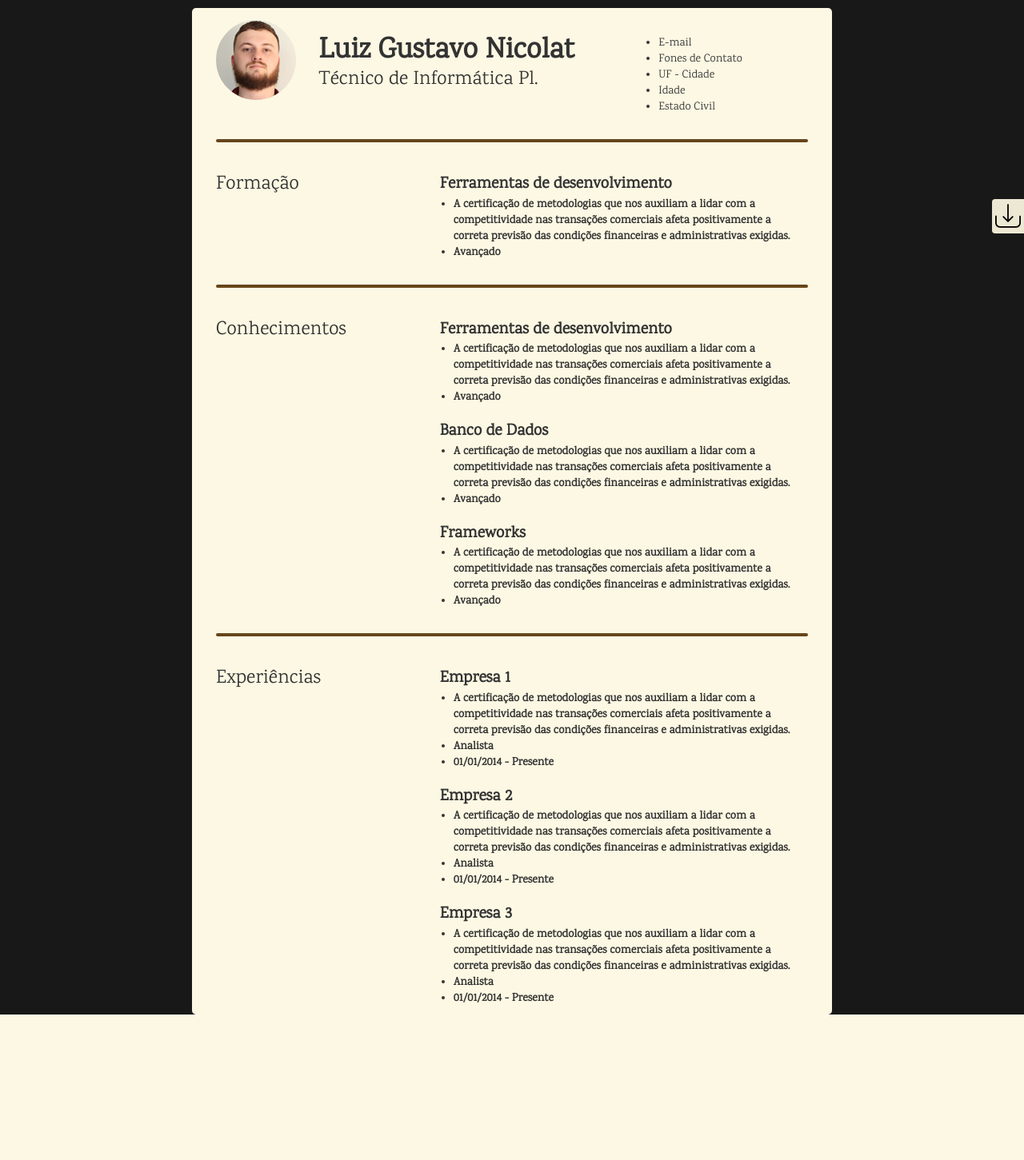
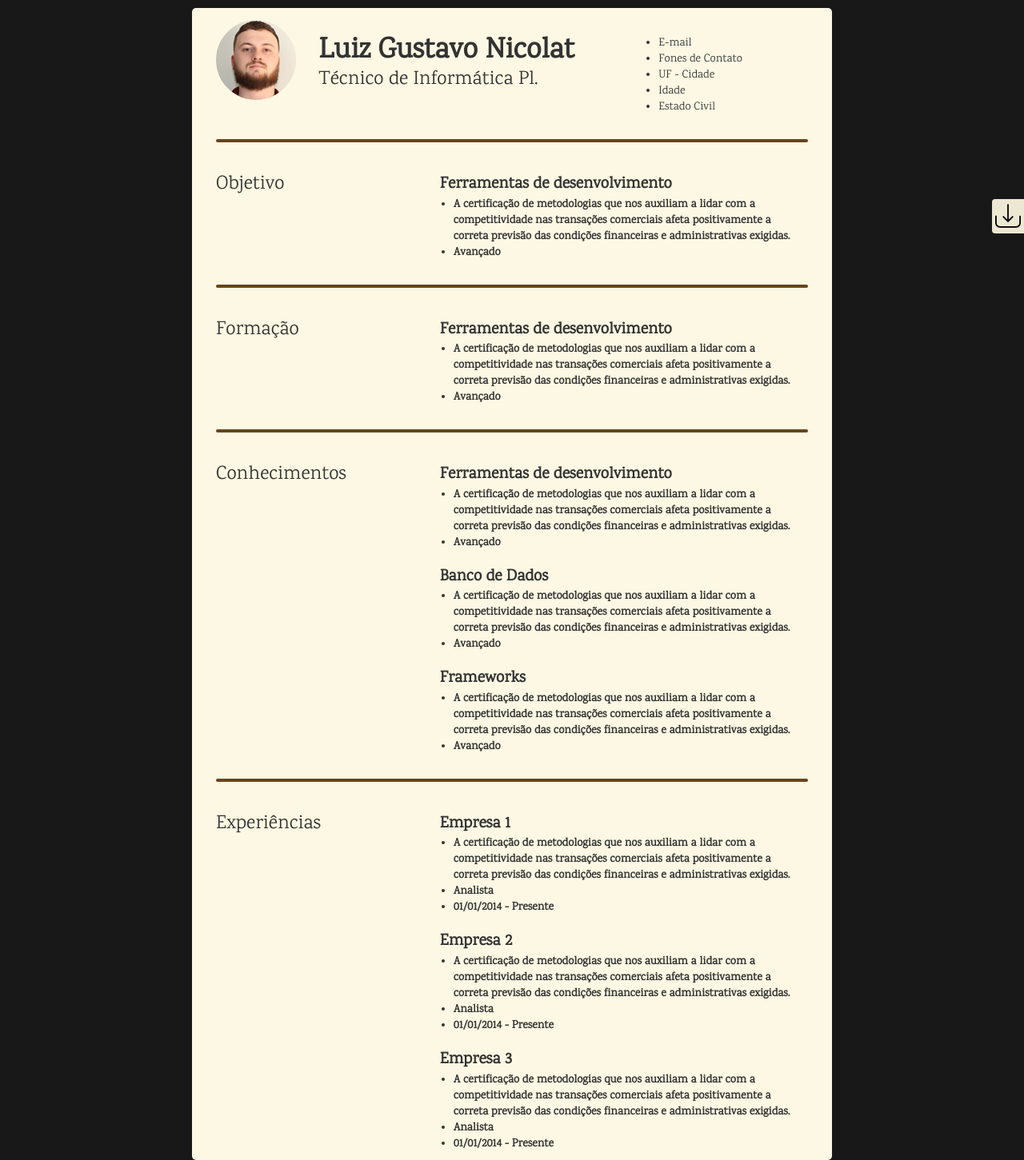
Before and after one commit to LuizNicolat/ModeloCurriculo, a PHP site: page / in a window 1280 px wide. Shown: the whole page at 80% size. Before the commit the page ends 1269 px from the top, so only its background shows below. Run offline with PHP 8.4, Linux system fonts and the light colour scheme.

Commit message:
Ajustando comentários

```diff
--- a/index.php
+++ b/index.php
@@ -52,10 +52,25 @@
             </ul>
         </div>
     </div>
+
     <div class="separador container col-md-12 col-xs-12 col-sm-12 col-lg-12">
         <hr class="style1">
     </div>
-
+<!-- Topico dos objetivos -->
+    <div class="carregaobjetivo">
+        <div class="formatfonte container col-md-4 col-xs-12 col-sm-12 col-lg-4"><h3>Objetivo</h3></div>
+        <div class="formatfonte container col-md-8 col-xs-12 col-sm-12 col-lg-8">
+            <ul>
+                    <li class="empregador">Ferramentas de desenvolvimento</li>
+                    <li>A certificação de metodologias que nos auxiliam a lidar com a competitividade nas transações comerciais afeta positivamente a correta previsão das condições financeiras e administrativas exigidas.</li>
+                    <li>Avançado</li>
+                </ul>
+        </div>
+    </div>
+    <div class="separador container col-md-12 col-xs-12 col-sm-12 col-lg-12">
+        <hr class="style1">
+    </div>
+<!-- Topico da formação -->
     <div class="carregaformacao">
         <div class="formatfonte container col-md-4 col-xs-12 col-sm-12 col-lg-4"><h3>Formação</h3></div>
         <div class="formatfonte container col-md-8 col-xs-12 col-sm-12 col-lg-8">
@@ -69,6 +84,7 @@
     <div class="separador container col-md-12 col-xs-12 col-sm-12 col-lg-12">
         <hr class="style1">
     </div>
+<!-- Topico dos conhecimentos -->
     <div class="carregaconhecimentos">
         <div class="formatfonte container col-md-4 col-xs-12 col-sm-12 col-lg-4"><h3>Conhecimentos</h3></div>
         <div class="formatfonte container col-md-8 col-xs-12 col-sm-12 col-lg-8">
@@ -92,6 +108,7 @@
     <div class="separador container col-md-12 col-xs-12 col-sm-12 col-lg-12">
         <hr class="style1">
     </div>
+<!-- Topico das Experiências -->
     <div class="carregaexperiencia">
         <div class="formatfonte container col-md-4 col-xs-12 col-sm-12 col-lg-4"><h3>Experiências</h3></div>
         <div class="formatfonte container col-md-8 col-xs-12 col-sm-12 col-lg-8">
```
